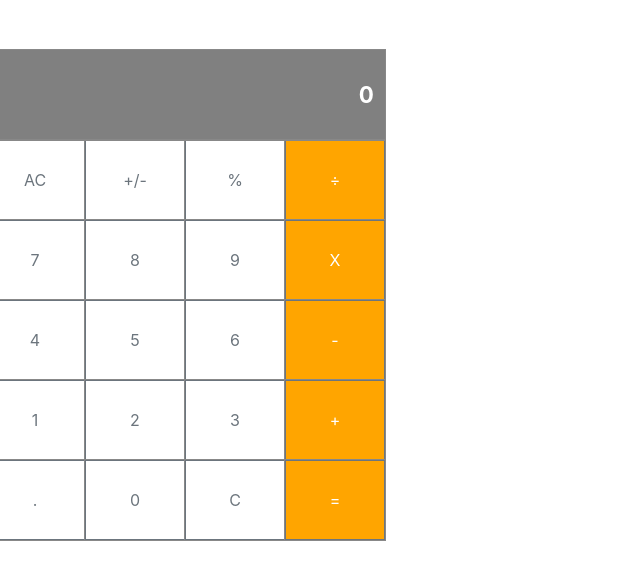
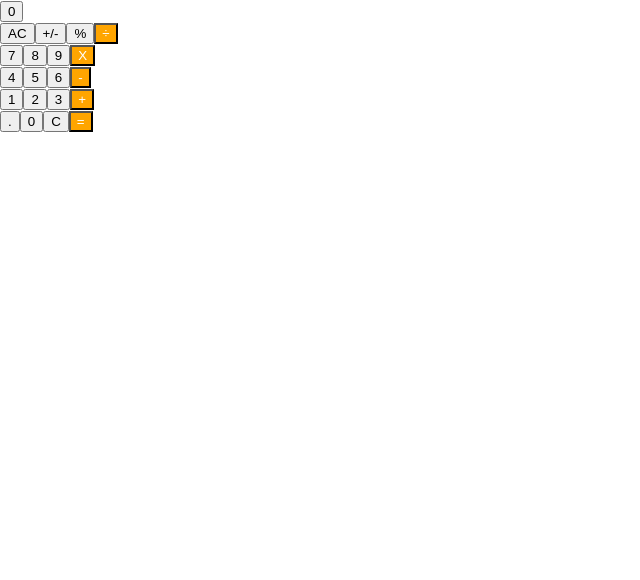
Before and after one commit to rmauritsson/react-calculator, a React (Create React App) app: page / in a window 1280 px wide. Shown: the top 580 px of the page, without its empty margins (0-640 px from the left). Built offline with nearby package versions, Linux system fonts and the light colour scheme.

Commit message:
Removed previous styling to follow the recommended style

```diff
--- a/src/App.css
+++ b/src/App.css
@@ -1,21 +1,7 @@
 .App {
-  margin-top: 50px;
 }
 
 .display {
-  display: flex;
-  height: 4em;
-  width: 385px;
-  flex: 1;
-  background: grey;
-  outline: 1px solid #888;
-  color: white;
-  justify-content: flex-end;
-  padding: 0.5em;
-  font-size: 1.4em;
-  font-weight: bold;
-  align-items: center;
-  border: none;
 }
 
 .button-panel {
@@ -24,27 +10,12 @@
 }
 
 .row {
-  display: flex;
-  width: 100%;
 }
 
 .button {
-  display: flex;
-  height: 5em;
-  flex: 1;
-  justify-content: center;
-  align-items: center;
-  font-size: 1.4em;
-  background-color: #e0e1e6;
-  color: #888;
-  outline: 1px solid #888;
-}
-
-.btn {
-  border-radius: 0 !important;
 }
 
 .operator {
-  background: orange !important;
-  color: white !important;
+  background: orange;
+  color: white;
 }
--- a/src/components/App.js
+++ b/src/components/App.js
@@ -6,12 +6,8 @@ import Display from './Display';
 function App() {
   return (
     <div className="App">
-      <div>
-        <Display />
-      </div>
-      <div>
-        <ButtonPanel />
-      </div>
+      <Display />
+      <ButtonPanel />
     </div>
   );
 }
--- a/src/components/Button.js
+++ b/src/components/Button.js
@@ -7,7 +7,7 @@ class Button extends React.Component {
   render() {
     const { name } = this.props;
 
-    let buttonClasses = 'btn btn-outline-secondary button ';
+    let buttonClasses = 'button ';
     buttonClasses += this.isOperator(name) ? '' : 'operator';
 
     return (
--- a/src/index.js
+++ b/src/index.js
@@ -2,7 +2,6 @@ import React from 'react';
 import ReactDOM from 'react-dom';
 import './index.css';
 import App from './components/App';
-import 'bootstrap/dist/css/bootstrap.css';
 
 ReactDOM.render(
   <React.StrictMode>
```
